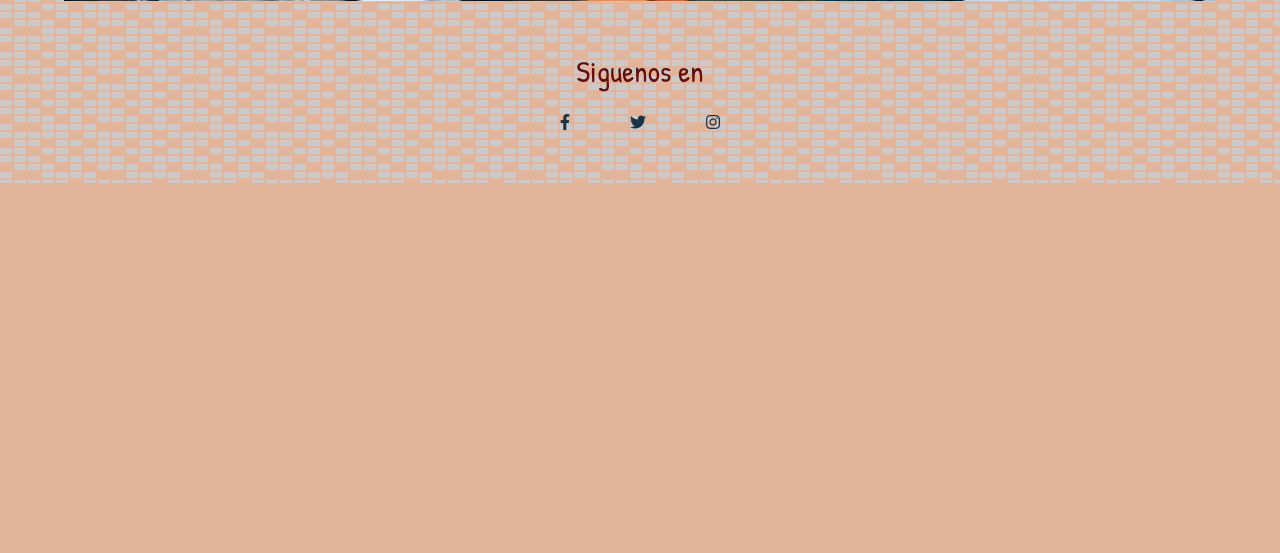
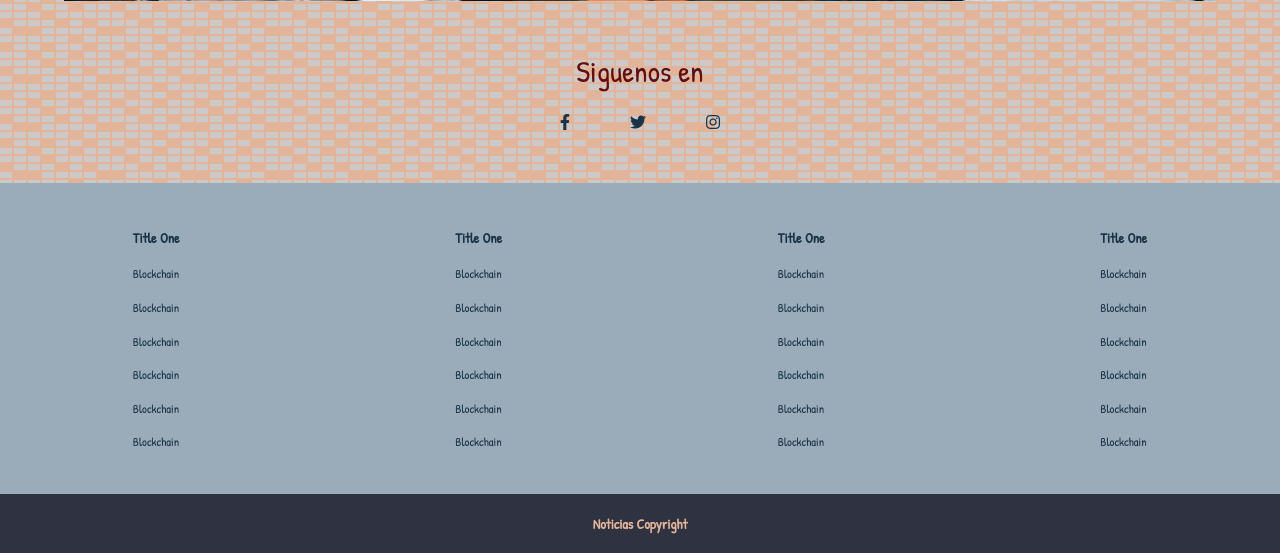
Before and after one commit to arrobaluuz/Resfeber, a PHP site: page / in a window 1280 px wide. Shown: the part 2276-2829 px from the top of the page. Before the commit the page ends 2459 px from the top, so only its background shows below. Run offline with PHP 8.4, Linux system fonts and the light colour scheme.

Commit message:
Creación y estilización del pie de página

```diff
--- a/index.html
+++ b/index.html
@@ -134,7 +134,118 @@
                 </a>
             </div>
         </section>
+    </div>
+
+    <div class="footer-links">
+        <div class="footer-container">
+            <ul>
+                <li>
+                    <a href="#">
+                        <h3> Title One </h3>
+                    </a>
+                </li>
+                <li>
+                    <a href="#"> Blockchain </a>
+                </li>
+                <li>
+                    <a href="#"> Blockchain </a>
+                </li>
+                <li>
+                    <a href="#"> Blockchain </a>
+                </li>
+                <li>
+                    <a href="#"> Blockchain </a>
+                </li>
+                <li>
+                    <a href="#"> Blockchain </a>
+                </li>
+                <li>
+                    <a href="#"> Blockchain </a>
+                </li>
+            </ul>
+            <ul>
+                <li>
+                    <a href="#">
+                        <h3> Title One </h3>
+                    </a>
+                </li>
+                <li>
+                    <a href="#"> Blockchain </a>
+                </li>
+                <li>
+                    <a href="#"> Blockchain </a>
+                </li>
+                <li>
+                    <a href="#"> Blockchain </a>
+                </li>
+                <li>
+                    <a href="#"> Blockchain </a>
+                </li>
+                <li>
+                    <a href="#"> Blockchain </a>
+                </li>
+                <li>
+                    <a href="#"> Blockchain </a>
+                </li>
+            </ul>
+            <ul>
+                <li>
+                    <a href="#">
+                        <h3> Title One </h3>
+                    </a>
+                </li>
+                <li>
+                    <a href="#"> Blockchain </a>
+                </li>
+                <li>
+                    <a href="#"> Blockchain </a>
+                </li>
+                <li>
+                    <a href="#"> Blockchain </a>
+                </li>
+                <li>
+                    <a href="#"> Blockchain </a>
+                </li>
+                <li>
+                    <a href="#"> Blockchain </a>
+                </li>
+                <li>
+                    <a href="#"> Blockchain </a>
+                </li>
+            </ul>
+            <ul>
+                <li>
+                    <a href="#">
+                        <h3> Title One </h3>
+                    </a>
+                </li>
+                <li>
+                    <a href="#"> Blockchain </a>
+                </li>
+                <li>
+                    <a href="#"> Blockchain </a>
+                </li>
+                <li>
+                    <a href="#"> Blockchain </a>
+                </li>
+                <li>
+                    <a href="#"> Blockchain </a>
+                </li>
+                <li>
+                    <a href="#"> Blockchain </a>
+                </li>
+                <li>
+                    <a href="#"> Blockchain </a>
+                </li>
+            </ul>
+
+        </div>
+
 
     </div>
+
+    <footer class="footer">
+        <h3> Noticias Copyright </h3>
+    </footer>
 </body>
 </html>
--- a/styles.css
+++ b/styles.css
@@ -175,3 +175,36 @@ hr{
 links a i{
     font-size: 3rem;
 }
+
+/* FOOTER LINKS*/
+.footer-links{
+    background: #9aabb9;
+    color: #9aabb9;
+    font-size: 12px;
+    padding: 35px 0;
+}
+
+.footer-container{
+    display: grid;
+    grid-template-columns: repeat(4, 1fr);
+    gap: 10px;
+    align-items: flex-start;
+    justify-content: center;
+}
+
+.footer-container ul{
+    margin: 0 auto;
+}
+
+.footer-container ul li{
+    line-height: 2.8;
+}
+
+.footer{
+    background: #2f3240;
+    color: #e2b49a;
+    font-size: 12px;
+    padding: 20px 0;
+    text-align: center;
+    padding-bottom: 20px;
+}
```
